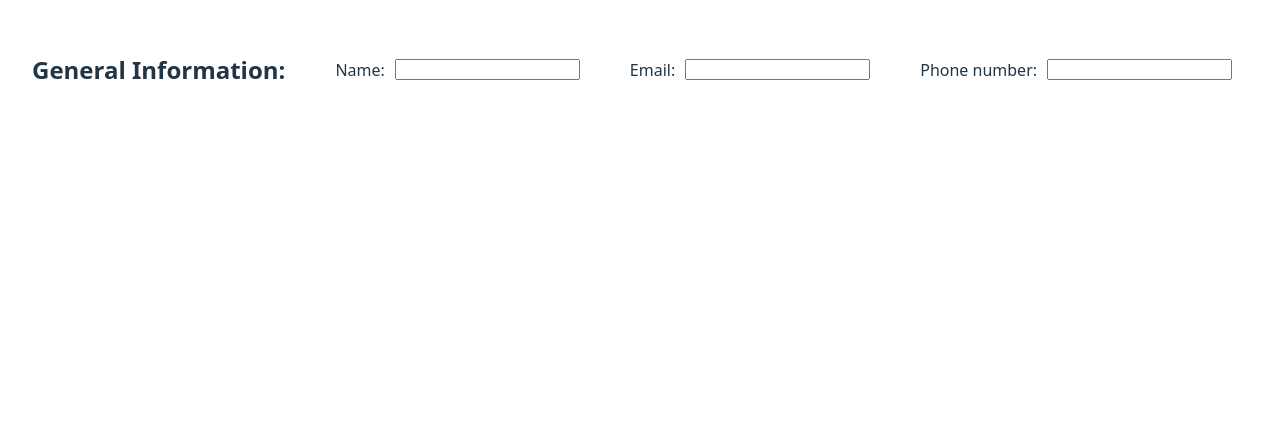
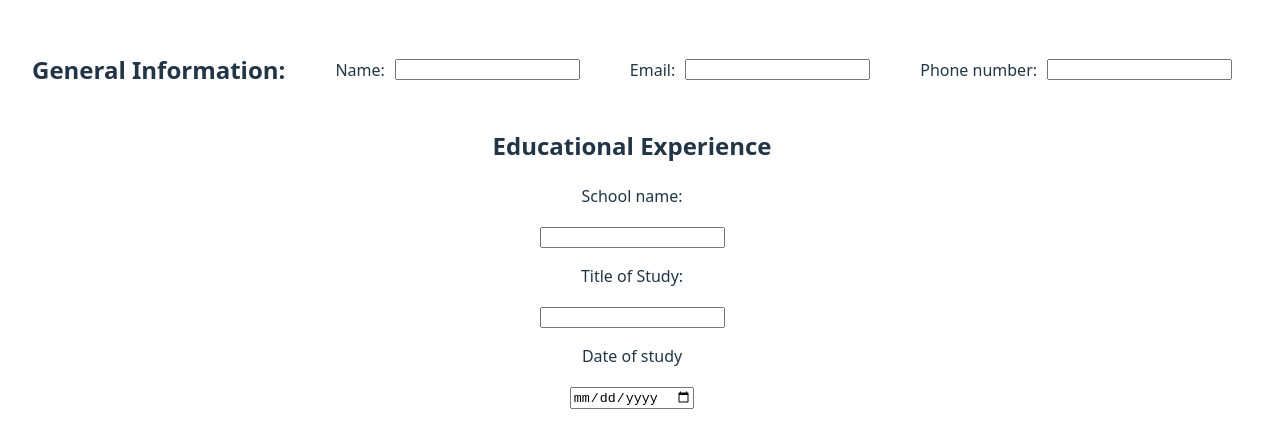
Before and after one commit to Vincde/Project-CV-Application, a React (Vite) app: page / in a window 1280 px wide. Shown: the top 448 px of the page. Built offline with nearby package versions, Linux system fonts and the light colour scheme.

Commit message:
feat: Add boilerplate for all the inputs of educational experience

```diff
--- a/src/App.jsx
+++ b/src/App.jsx
@@ -1,16 +1,18 @@
 import GeneralInfo from './GeneralInfo'
-
+import EducationalExperience from './Education';
 import './App.css'
 import { useState } from 'react'
 
 function App() {
 
   const [generalInfo, setGeneralInfo] = useState({name:'',email:'',phone:''});
+  const [education, setEducation] = useState({schoolName: '', titleStudy: '', dateStudy: ''});
 
   return(
     <>
     <div>
       <GeneralInfo info={generalInfo} setInfo={setGeneralInfo}></GeneralInfo>
+      <EducationalExperience education={education} setEducation={setEducation}></EducationalExperience>
     </div>
     </>
   )
--- /dev/null
+++ b/src/Education.jsx
@@ -0,0 +1,40 @@
+import './education.css';
+
+function EducationalExperience(education, setEducation) {
+    function handleInputChange(type, e){
+        let newEducation = {};
+
+        if(type === 'schoolName'){
+            newEducation = {...education, schoolName: e.target.value};
+        }else if(type === 'titleStudy'){
+            newEducation = {...education, titleStudy: e.target.value};
+        }else{
+            newEducation = {...education, dateStudy: e.target.value};
+        }
+
+        setEducation(newEducation);
+    }
+
+
+    return(
+        <div>
+            <h2>Educational Experience</h2>
+            <div>
+                <p>School name: </p>
+                <input type="text" onChange={(e) => handleInputChange('schoolName', e)}/>
+            </div>
+            <div>
+                <p>Title of Study: </p>
+                <input type="text" onChange={(e) => handleInputChange('titleStudy', e)}/>
+            </div>
+            <div>
+                <p>Date of study</p>
+                <input type="date" onChange={(e) => handleInputChange('a', e)}/>
+            </div>
+        </div>
+    );
+
+}
+
+
+export default EducationalExperience;
```
Also changed, not shown: src/education.css (added).
